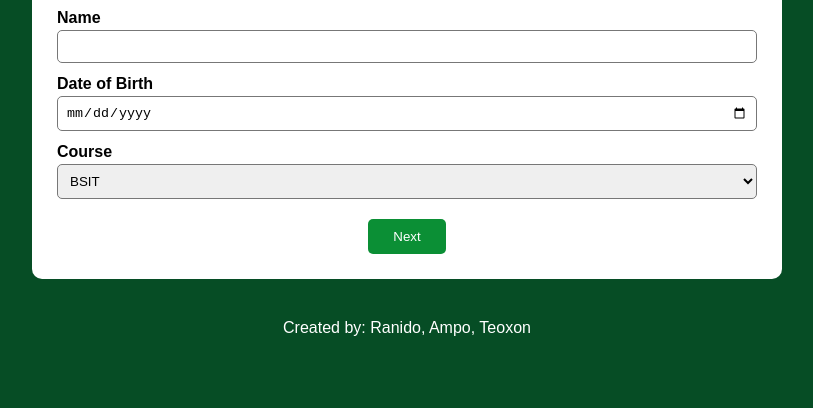
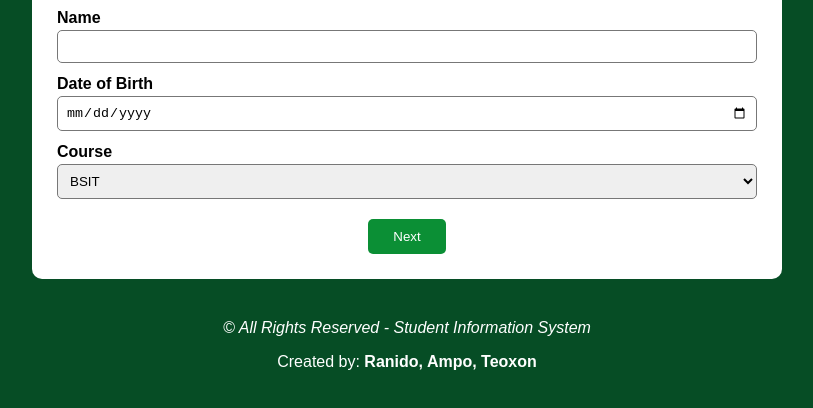
Before and after one commit to JACR18/my_website, a plain HTML site: page index.html in a window 1280 px wide. Shown: the part 314-722 px from the top of the page, without its empty margins (233-1046 px from the left). Drawn offline with Linux system fonts and the light colour scheme.

Commit message:
Update index.html

```diff
--- a/index.html
+++ b/index.html
@@ -127,7 +127,8 @@
 </div>
 
 <footer>
-  Created by: Ranido, Ampo, Teoxon
+  <p><i>© All Rights Reserved - Student Information System</i></p>
+  <p>Created by: <b>Ranido, Ampo, Teoxon</b></p>
 </footer>
 
 </body>
```
